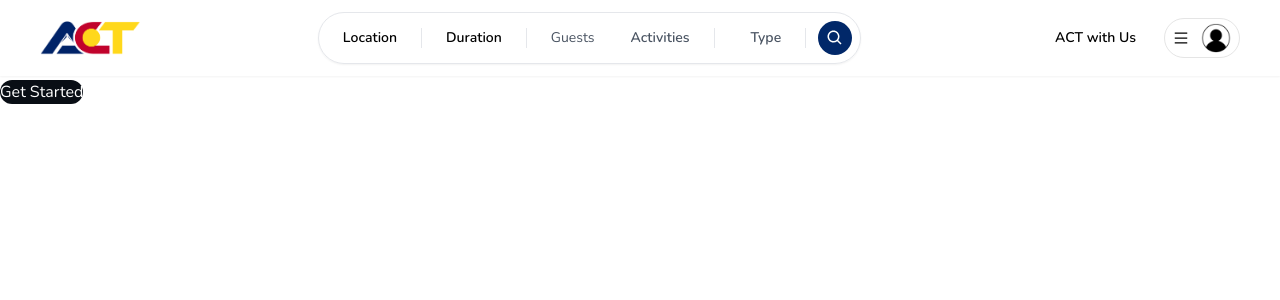
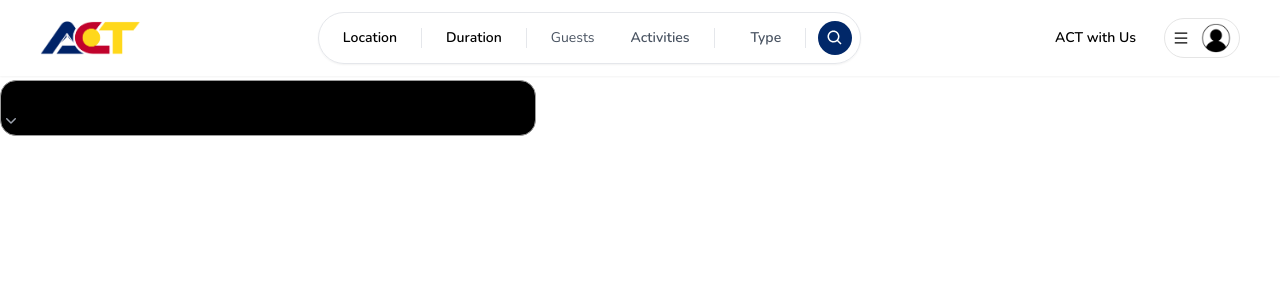
Before and after one commit to ACTOTA/actotaFront, a Next.js app: page /components in a window 1280 px wide. Shown: the top 300 px of the page. Built offline with nearby package versions, Linux system fonts and the light colour scheme; no server answers.

Commit message:
Working on the components

```diff
--- a/app/components/figma/Field.tsx
+++ b/app/components/figma/Field.tsx
@@ -1,13 +1,13 @@
-import { MenuButton } from '@headlessui/react'
 import { ChevronDownIcon } from '@heroicons/react/20/solid'
 
 export default function Field({children, className}: {children: React.ReactNode; className?: string}) {
     return (
         <div>
-        <MenuButton className="inline-flex w-full justify-center gap-x-1.5 rounded-md bg-white px-3 py-2 text-sm font-semibold text-gray-900 shadow-sm ring-1 ring-inset ring-gray-300 hover:bg-gray-50">
-          Options
+        <button className="rounded-[16px] border-[1px] top-[1327px] left-[217px] w-[536px] h-[56px] translucent-black30 neutral-03 p-[
+0px, 16px, 0px, 16px] justify-between">
+          {children}
           <ChevronDownIcon aria-hidden="true" className="-mr-1 h-5 w-5 text-gray-400" />
-        </MenuButton>
+        </button>
       </div>
     )
 }
--- a/app/components/page.ts
+++ b/app/components/page.ts
@@ -1,6 +1,7 @@
 'use client';
 import { useEffect } from "react";
 import Button from "./figma/Button";
+import Field from "./figma/Field";
 
 
 const Components = () => {
@@ -11,7 +12,8 @@ const Components = () => {
 	}, []);
 
 	return (
-		Button({ children: "Get Started" , className: "neutral-01 text-bold text-white text-center text-small"})
+		Button({ children: "Get Started", className: "neutral-01 text-bold text-white text-center text-small" }),
+		Field({ children: "Select a category"})
 	)
 
 }
--- a/app/globals.css
+++ b/app/globals.css
@@ -91,5 +91,13 @@ body,
 }
 
 .neutral-06 {
-  background-attachment: #FFFFFF;
+  background-color: #FFFFFF;
 }
+
+.translucent-black30 {
+  background-color: #000000;
+}
+
+.neutral-03 {
+  border-color:  #9C9C9C;
+}
```
